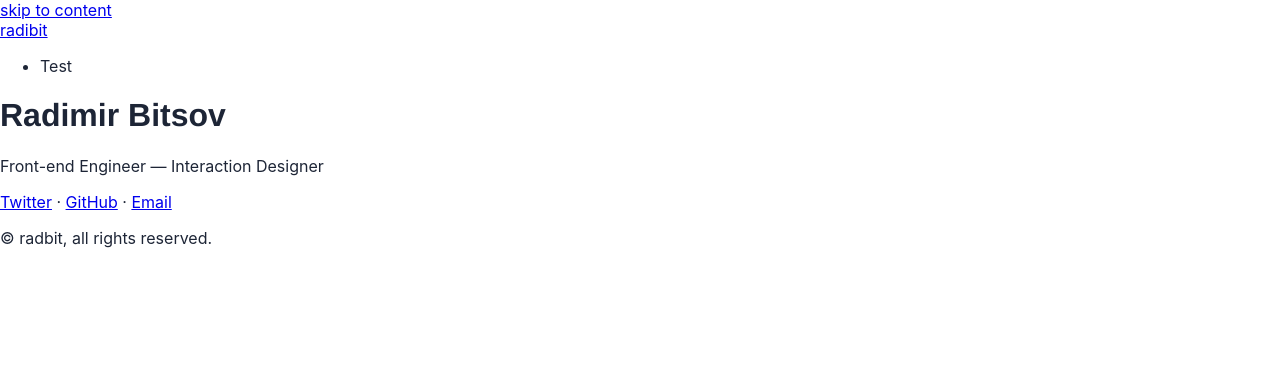
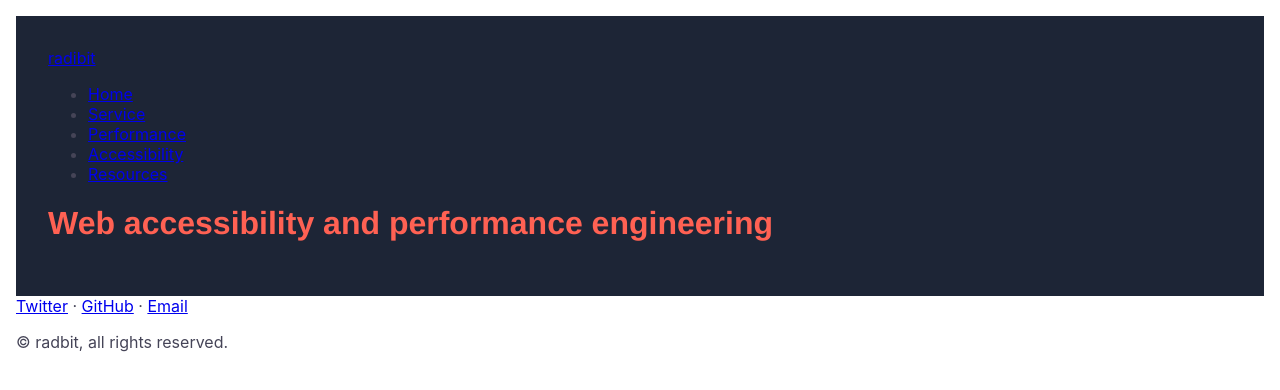
Before and after one commit to radibit/radibit.com, an Eleventy site: page src/index.njk in a window 1280 px wide. Built offline with nearby package versions, Linux system fonts and the light colour scheme; Eleventy itself is replaced by a stand-in of ours; files that its build step writes are made by us from their sources; a web font is replaced by a local one; what postcss-import would draw is missing.

Commit message:
💄add header component and base styles

```diff
--- /dev/null
+++ b/src/_includes/components/frontpage-header.njk
@@ -0,0 +1,5 @@
+<header class="c-frontpage-header" role="banner">
+  {% include 'components/nav.html' %}
+
+  <h1>Web accessibility and performance engineering</h1>
+</header>
--- a/src/_includes/components/nav.html
+++ b/src/_includes/components/nav.html
@@ -1,7 +1,10 @@
 <nav class="c-navigation o-container" role="navigation">
   <a class="o-logo" href="/">radibit</a>
-
   <ul class="c-navigation__menu u-marginLeftAuto">
-    <li>Test</li>
+    <li><a href="/">Home</a></li>
+    <li><a href="/service">Service</a></li>
+    <li><a href="/performance">Performance</a></li>
+    <li><a href="/accessibility">Accessibility</a></li>
+    <li><a href="/resources">Resources</a></li>
   </ul>
 </nav>
--- a/src/_includes/layouts/base.njk
+++ b/src/_includes/layouts/base.njk
@@ -5,17 +5,9 @@
   </head>
 
   <body>
-    <a href="#main" class="c-skipLink u-visibleOnFocus">skip to content</a>
-
-    {% include 'components/nav.html' %}
-
+    {% include 'components/frontpage-header.njk' %}
     <main id="main">
-      <div class="c-frontpage">
-        <header class="c-frontpage__header u-textAlignCenter">
-          <h1>Radimir Bitsov</h1>
-          <p>Front-end Engineer — Interaction Designer</p>
-        </header>
-      </div>
+      {% block content %}{% endblock content %}
     </main>
 
     {% include 'components/footer.html' %}
--- /dev/null
+++ b/src/_includes/postcss/_components.css
@@ -0,0 +1,8 @@
+.c-frontpage-header {
+  background-color: var(--c-primary);
+  padding: 2em;
+}
+
+.c-frontpage-header h1 {
+  color: var(--c-secondary);
+}
--- a/src/_includes/postcss/_variables.css
+++ b/src/_includes/postcss/_variables.css
@@ -2,6 +2,11 @@
   /* Colors */
   --c-ebony-clay: #1d2536;
   --c-persimmon: #ff6153;
+  --c-gun-poweder: #454457;
+
+  --c-primary: var(--c-ebony-clay);
+  --c-secondary: var(--c-persimmon);
+  --c-text: var(--c-gun-poweder);
 
   /* Fonts */
   --font-sans-serif: Gilroy-SemiBold, Helvetica, Arial, sans-serif;
--- a/src/_includes/postcss/main.css
+++ b/src/_includes/postcss/main.css
@@ -1,5 +1,6 @@
 @import '_typography.css';
 @import '_variables.css';
+@import '_components.css';
 
 *,
 *::before,
@@ -15,10 +16,10 @@ html {
 
 body {
   height: 100%;
-  margin: 0px;
-  padding: 0px;
+  margin: 0;
+  padding: 1em;
   font-family: var(--font-base);
-  color: var(--c-ebony-clay);
+  color: var(--c-text);
 }
 
 h1,
--- a/src/styles.11ty.js
+++ b/src/styles.11ty.js
@@ -3,7 +3,7 @@ const path = require('path');
 const postcss = require('postcss');
 
 // the file name as an entry point for postcss compilation
-// the output filename in the output /styles folder.
+// the output filename in the /styles folder
 const fileName = 'main.css';
 
 module.exports = class {
```
